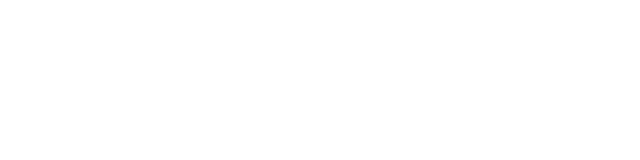
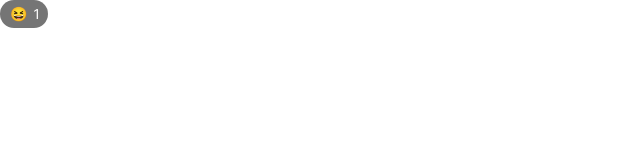
Before and after one commit to codeit-team8/rolling, a React (Vite) app: page / in a window 1280 px wide. Shown: the top 160 px of the page, without its empty margins (0-640 px from the left). Built offline with nearby package versions, Linux system fonts and the light colour scheme.

Commit message:
feat : 이모지 컴포넌트 레이아웃 완성

```diff
--- a/src/App.jsx
+++ b/src/App.jsx
@@ -1,9 +1,11 @@
 import GlobalStyle from '@/styles/GlobalStyle.js';
+import Emoji from './components/Emoji/Emoji';
 
 function App() {
   return (
     <div>
       <GlobalStyle />
+      <Emoji />
     </div>
   );
 }
--- /dev/null
+++ b/src/components/Emoji/Emoji.jsx
@@ -0,0 +1,39 @@
+import styled from 'styled-components';
+
+function Emoji() {
+  return (
+    <EmojiContainer>
+      <EmojiElement>😆</EmojiElement>
+      <EmojiCount>1</EmojiCount>
+    </EmojiContainer>
+  );
+}
+
+export default Emoji;
+
+const EmojiContainer = styled.div`
+  display: flex;
+  width: fit-content;
+  height: 2.8rem;
+  padding: 0.4rem 0.8rem;
+  align-items: flex-start;
+  gap: 0.2rem;
+  border-radius: 32px;
+  background: rgba(0, 0, 0, 0.54);
+`;
+
+const EmojiElement = styled.span`
+  font-size: 1.4rem;
+  font-weight: 400;
+  line-height: 2rem;
+  letter-spacing: -0.007rem;
+  margin: 0 0.4rem 0 0.2rem;
+`;
+
+const EmojiCount = styled.span`
+  color: #fff;
+  font-size: 1.4rem;
+  font-weight: 400;
+  line-height: 2rem;
+  letter-spacing: -0.007px;
+`;
```
